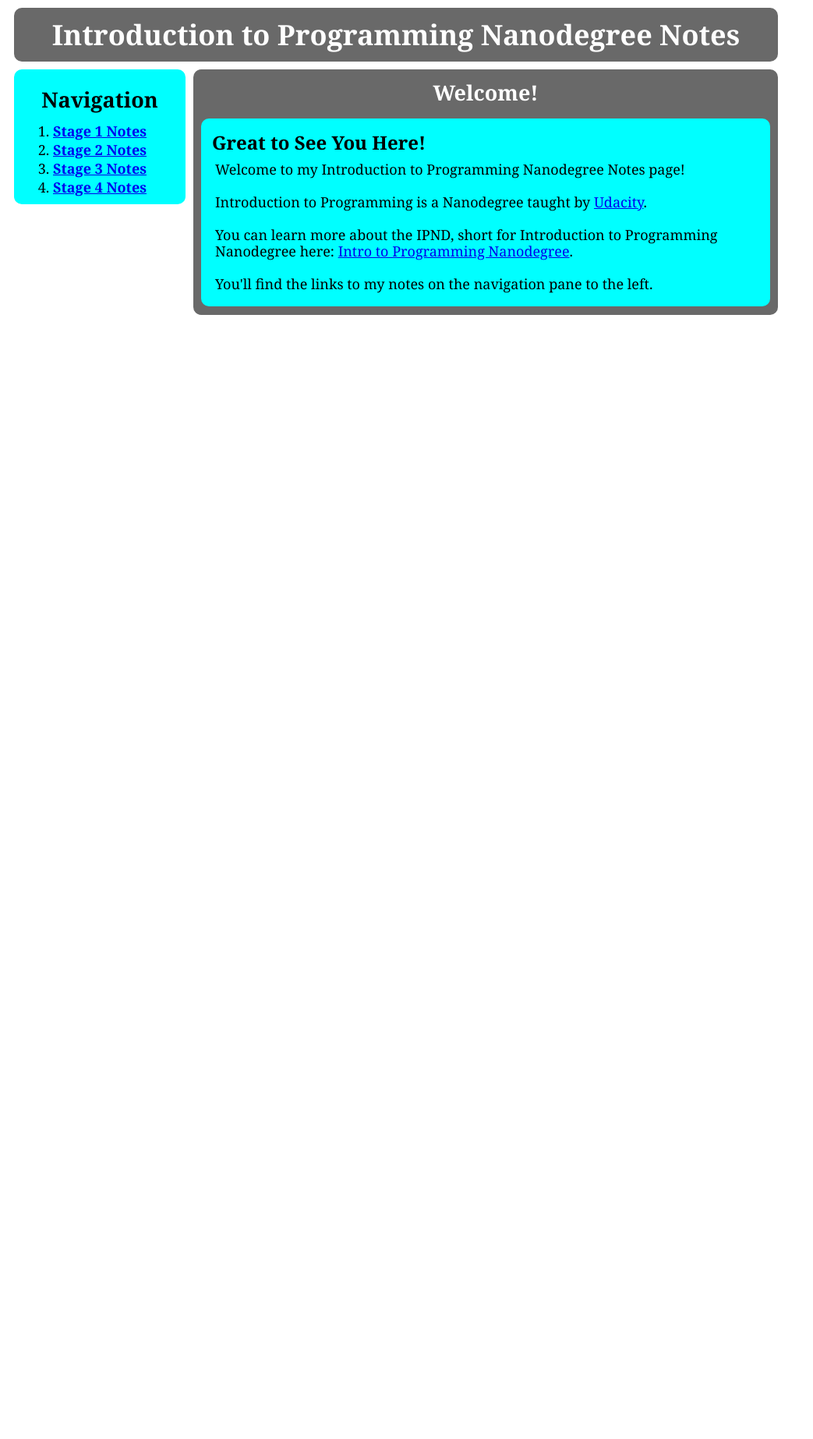
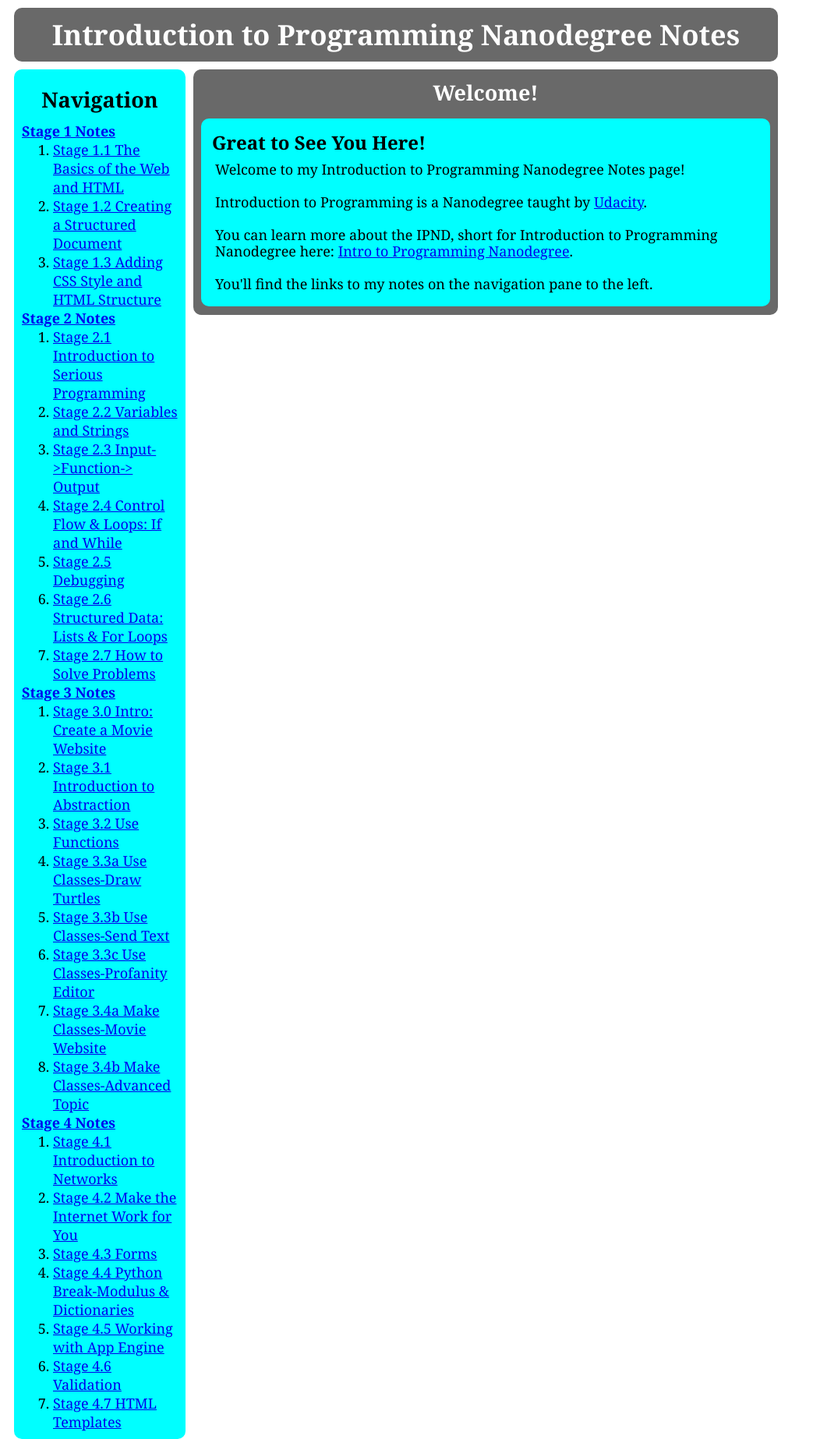
Before and after one commit to lacyjpr/stage-four, a Python web app: template templates/IPND_notes.html in a window 1280 px wide. Shown: the whole page at 78% size, without its empty margins (0-1043 px from the left). Before the commit the page ends 404 px from the top, so only its background shows below. Run offline with Jinja, Linux system fonts and the light colour scheme; the template is opened without the code that fills it, so the values that code supplies are empty.

Commit message:
Add Subheadings to main nav panel

```diff
--- a/templates/IPND_notes.html
+++ b/templates/IPND_notes.html
@@ -7,12 +7,49 @@
 	<div class="sidebar">
 		<nav>
 			<h2>Navigation</h2>
-				<ol>
-					<li><a target="_blank" href="/stage1"><strong>Stage 1 Notes</strong></a></li>
-					<li><a target="_blank" href="/stage2"><strong>Stage 2 Notes</strong></a></li>
-					<li><a target="_blank" href="/stage3"><strong>Stage 3 Notes</strong></a></li>
-					<li><a target="_blank" href="/stage4"><strong>Stage 4 Notes</strong></a></li>
-				</ol>
+				<ul>
+					<li><a target="_blank" href="/stage1"><strong>Stage 1 Notes</strong></a>
+						<ol>
+							<li><a target="_blank" href="/stage1#stage-1-1">Stage 1.1 The Basics of the Web and HTML</a></li>
+							<li><a target="_blank" href="/stage1#stage-1-2">Stage 1.2 Creating a Structured Document</a></li>
+							<li><a target="_blank" href="/stage1#stage-1-3">Stage 1.3 Adding CSS Style and HTML Structure</a></li>
+						</ol>
+					</li>
+					<li><a target="_blank" href="/stage2"><strong>Stage 2 Notes</strong></a>
+						<ol>
+							<li><a target="_blank" href="/stage2#stage-2-1">Stage 2.1 Introduction to Serious Programming</a></li>
+							<li><a target="_blank" href="/stage2#stage-2-2">Stage 2.2 Variables and Strings</a></li>
+							<li><a target="_blank" href="/stage2#stage-2-3">Stage 2.3 Input-&gt;Function-&gt; Output</a></li>
+							<li><a target="_blank" href="/stage2#stage-2-4">Stage 2.4 Control Flow &amp; Loops: If and While</a></li>
+							<li><a target="_blank" href="/stage2#stage-2-5">Stage 2.5 Debugging</a></li>
+							<li><a target="_blank" href="/stage2#stage-2-6">Stage 2.6 Structured Data: Lists &amp; For Loops</a></li>
+							<li><a target="_blank" href="/stage2#stage-2-7">Stage 2.7 How to Solve Problems</a></li>
+						</ol>
+					</li>
+					<li><a target="_blank" href="/stage3"><strong>Stage 3 Notes</strong></a>
+						<ol>
+							<li><a target="_blank" href="/stage3#stage-3-0">Stage 3.0 Intro: Create a Movie Website</a></li>
+							<li><a target="_blank" href="/stage3#stage-3-1">Stage 3.1 Introduction to Abstraction</a></li>
+							<li><a target="_blank" href="/stage3#stage-3-2">Stage 3.2 Use Functions</a></li>
+							<li><a target="_blank" href="/stage3#stage-3-3a">Stage 3.3a Use Classes-Draw Turtles</a></li>
+							<li><a target="_blank" href="/stage3#stage-3-3b">Stage 3.3b Use Classes-Send Text</a></li>
+							<li><a target="_blank" href="/stage3#stage-3-3c">Stage 3.3c Use Classes-Profanity Editor</a></li>
+							<li><a target="_blank" href="/stage3#stage-3-4a">Stage 3.4a Make Classes-Movie Website</a></li>
+							<li><a target="_blank" href="/stage3#stage-3-4b">Stage 3.4b Make Classes-Advanced Topic</a></li>
+						</ol>
+					</li>
+					<li><a target="_blank" href="/stage4"><strong>Stage 4 Notes</strong></a>
+						<ol>
+							<li><a target="_blank" href="/stage4#stage-4-1">Stage 4.1 Introduction to Networks</a></li>
+							<li><a target="_blank" href="/stage4#stage-4-2">Stage 4.2 Make the Internet Work for You</a></li>
+							<li><a target="_blank" href="/stage4#stage-4-3">Stage 4.3 Forms</a></li>
+							<li><a target="_blank" href="/stage4#stage-4-4">Stage 4.4 Python Break-Modulus &amp; Dictionaries</a></li>
+							<li><a target="_blank" href="/stage4#stage-4-5">Stage 4.5 Working with App Engine</a></li>
+							<li><a target="_blank" href="/stage4#stage-4-6">Stage 4.6 Validation</a></li>
+							<li><a target="_blank" href="/stage4#stage-4-7">Stage 4.7 HTML Templates</a></li>
+						</ol>
+					</li>
+				</ul>
 		</nav>
 	</div>
 
@@ -27,8 +64,7 @@
 			<br>
 			<p>You can learn more about the IPND, short for Introduction to Programming Nanodegree here: <a target="_blank" href="https://www.udacity.com/course/intro-to-programming-nanodegree--nd000">Intro to Programming Nanodegree</a>.</p>
 			<br>
-			<p>You'll find the links to my notes on the navigation pane to the left.</p>
-		</div>
+			<p>You'll find the links to my notes on the navigation pane to the left.</p></div>
 		</div>
 	</div>
 
```
